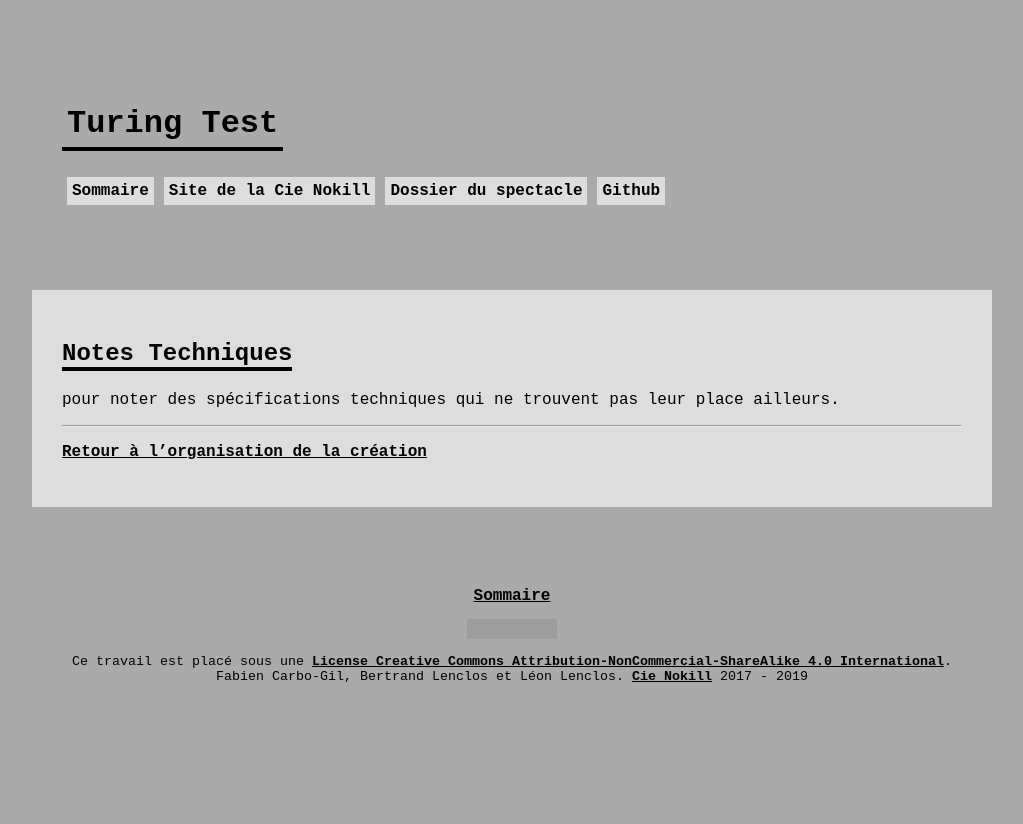
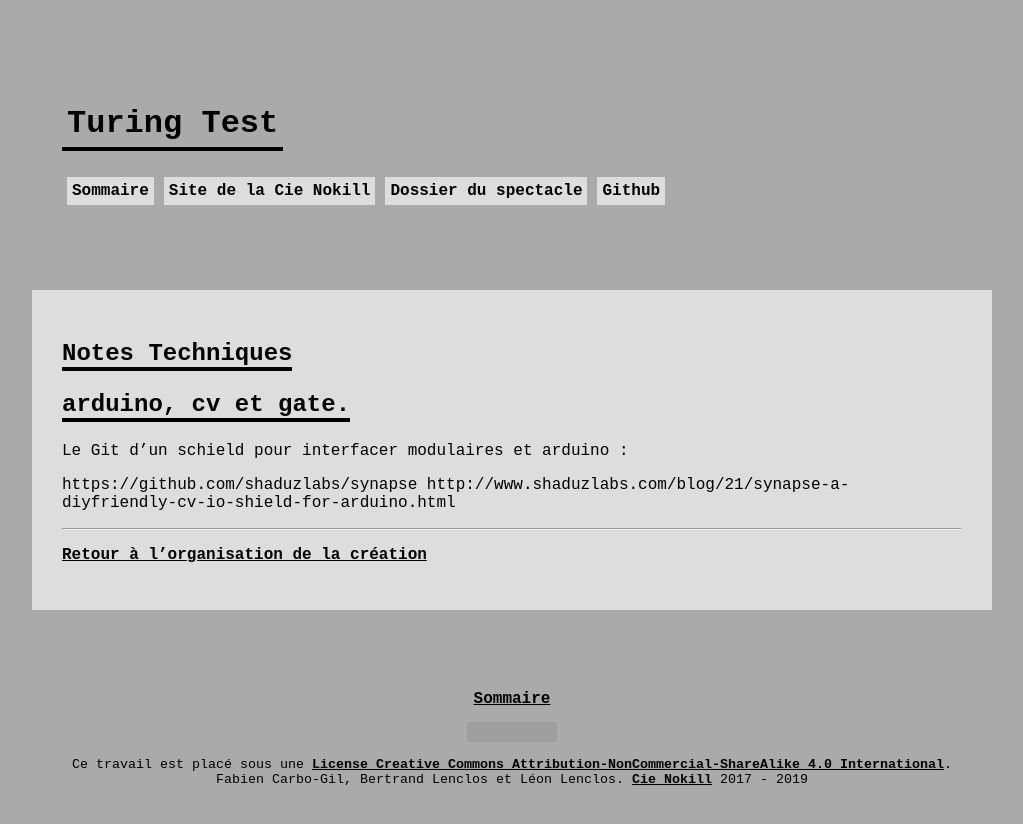
Before and after one commit to LeonLenclos/turing-test, a Jekyll site: the page built from contenu/organisation/notes-techniques.md, in a window 1280 px wide. Shown: the top 824 px of the page, without its empty margins (128-1151 px from the left). Built offline with Jekyll 4.4.1, drawn with Linux system fonts in a browser that asks for light colours; nearby versions of some CDN libraries; our own code applies the rules of GitHub Pages for plain Markdown files; a script that is not in the unit is left out; the repository's description, which GitHub fills in, is left out; grey boxes are pictures that could not be loaded.

Commit message:
Update notes-techniques.md

```diff
--- a/contenu/organisation/notes-techniques.md
+++ b/contenu/organisation/notes-techniques.md
@@ -1,7 +1,12 @@
 Notes Techniques
 ================
 
-pour noter des spécifications techniques qui ne trouvent pas leur place ailleurs.
+## arduino, cv et gate.
+
+Le Git d'un schield pour interfacer modulaires et arduino :
+
+https://github.com/shaduzlabs/synapse
+http://www.shaduzlabs.com/blog/21/synapse-a-diyfriendly-cv-io-shield-for-arduino.html
 
 ---
 
```
